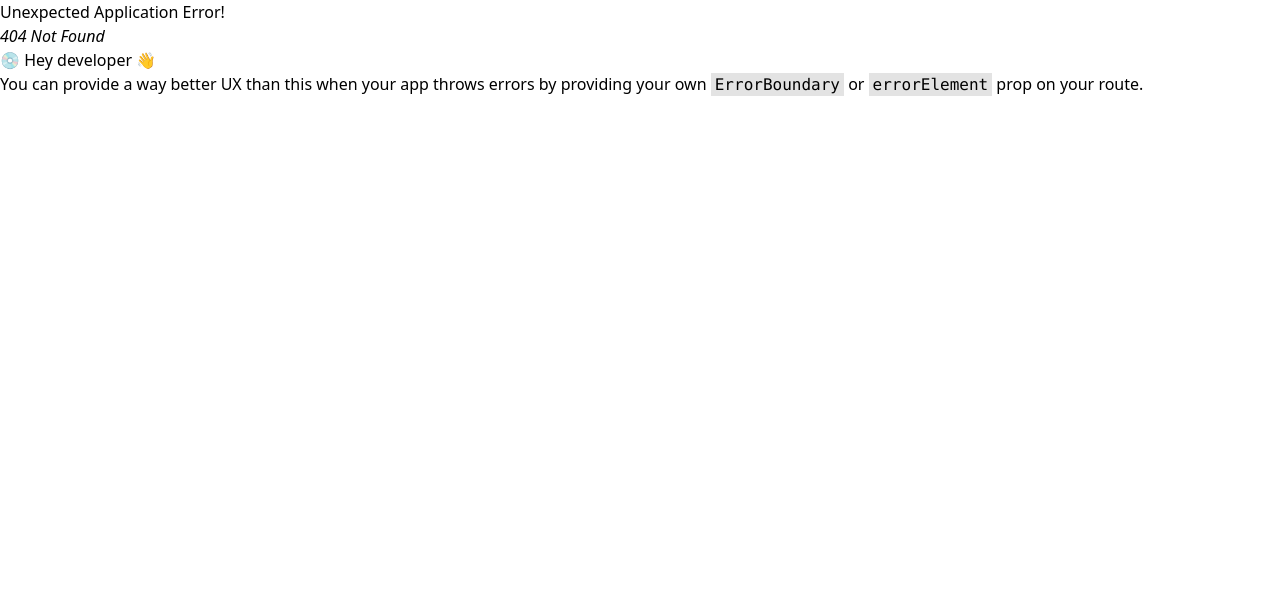
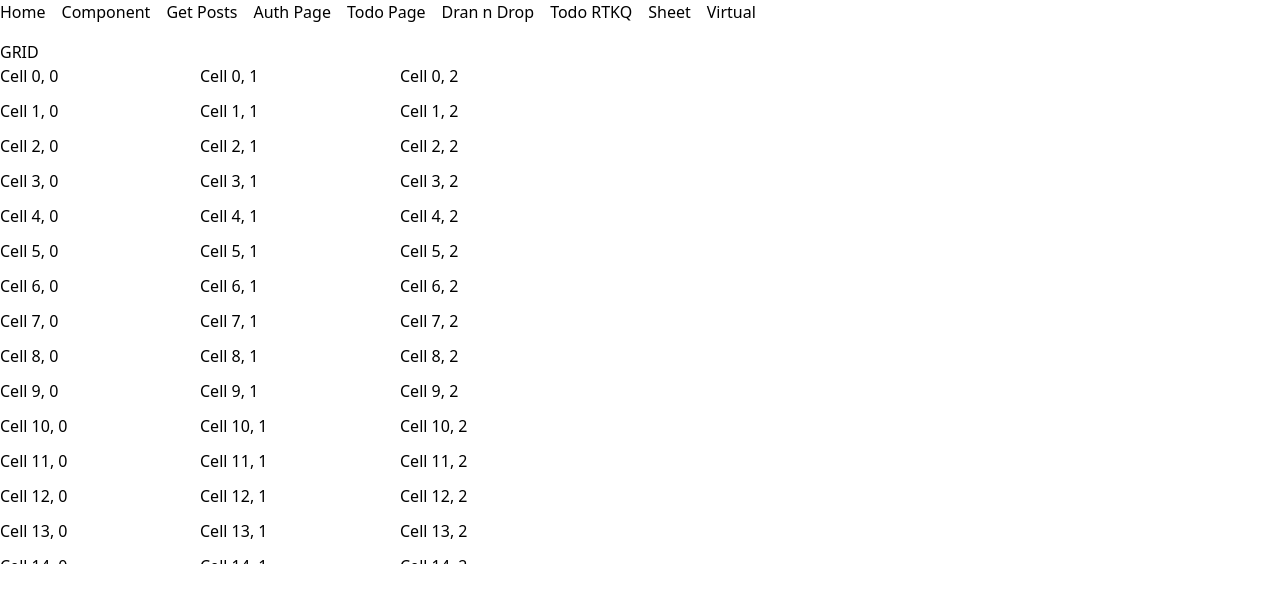
Before and after one commit to FarNys/Type-TestTools, a React (Create React App) app: page /virtual in a window 1280 px wide. Before the commit this address had no page. Shown: the top 602 px of the page. Built offline with nearby package versions, Linux system fonts and the light colour scheme.

Commit message:
+install tanstack/react-virtualize +create virtual page +create a sample virtual grid

```diff
--- a/package.json
+++ b/package.json
@@ -9,6 +9,7 @@
     "@reduxjs/toolkit": "^1.9.1",
     "@tailwindcss/line-clamp": "^0.4.2",
     "@tanstack/react-query-devtools": "^4.19.1",
+    "@tanstack/react-virtual": "^3.0.0-beta.52",
     "@testing-library/jest-dom": "^5.16.5",
     "@testing-library/react": "^13.4.0",
     "@testing-library/user-event": "^13.5.0",
--- a/src/App.tsx
+++ b/src/App.tsx
@@ -1,8 +1,21 @@
-import React, { useState } from "react";
+import React, { useRef, useState } from "react";
 import { Link } from "react-router-dom";
 import Input from "./Components/Actions/Input";
 
 function App() {
+  const [value, setvalue] = useState("");
+  const def = "amir";
+  const inputRef = useRef<any>(null);
+  console.log(inputRef.current);
+
+  const sendHandler = () => {
+    console.log(inputRef.current.value);
+  };
+
+  const blurHandler = () => {
+    console.log(inputRef.current.value);
+  };
+
   return (
     <div className="App" data-testid="app">
       <h1>h1 ALL</h1>
@@ -15,6 +28,17 @@ function App() {
           </div>
           <div className="dd_container">DropDown</div>
           <div className="filler"></div>
+          <input
+            className="border"
+            // onChange={(e) => setvalue(e.target.value)}
+            // value={value}
+            // defaultValue={def}
+            ref={inputRef}
+            onBlur={blurHandler}
+          />
+          <button className="border" onClick={sendHandler}>
+            Send
+          </button>
         </div>
       </div>
     </div>
--- a/src/Components/Layout/Navbar.tsx
+++ b/src/Components/Layout/Navbar.tsx
@@ -12,6 +12,7 @@ const Navbar: React.FC<any> = () => {
       <LinkStyle to="/dnd">Dran n Drop</LinkStyle>
       <LinkStyle to="/todo-rtkq">Todo RTKQ</LinkStyle>
       <LinkStyle to="/sheet">Sheet</LinkStyle>
+      <LinkStyle to="/virtual">Virtual</LinkStyle>
     </div>
   );
 };
--- a/src/Pages/Sheet/Sheet.tsx
+++ b/src/Pages/Sheet/Sheet.tsx
@@ -71,7 +71,7 @@ const Sheet = () => {
 
   useEffect(() => {
     let emptyList = [];
-    for (let i = 0; i < 6; i++) {
+    for (let i = 0; i < 100; i++) {
       const x = {
         name: "Element",
         lastname: "Tera",
--- /dev/null
+++ b/src/Pages/Virtualize/GridVirtualize.tsx
@@ -0,0 +1,91 @@
+import { useVirtualizer } from "@tanstack/react-virtual";
+import React from "react";
+
+const GridVirtualize = () => {
+  const parentRef = React.useRef<any>();
+
+  const rowVirtualizer = useVirtualizer({
+    count: 100,
+    getScrollElement: () => parentRef.current,
+    estimateSize: () => 35,
+    overscan: 5,
+  });
+
+  const columnVirtualizer = useVirtualizer({
+    horizontal: true,
+    count: 20,
+    getScrollElement: () => parentRef.current,
+    estimateSize: () => 200,
+    overscan: 5,
+  });
+
+  return (
+    <>
+      <div
+        ref={parentRef}
+        className="List"
+        style={{
+          height: `500px`,
+          width: `500px`,
+          overflow: "auto",
+        }}
+      >
+        <div
+          style={{
+            height: `${rowVirtualizer.getTotalSize()}px`,
+            width: `${columnVirtualizer.getTotalSize()}px`,
+            position: "relative",
+          }}
+        >
+          {/* {rowVirtualizer.getVirtualItems().map((virtualRow) => (
+            <React.Fragment key={virtualRow.index}>
+              {columnVirtualizer.getVirtualItems().map((virtualColumn) => (
+                <div
+                  key={virtualColumn.index}
+
+                  style={{
+                    position: "absolute",
+                    top: 0,
+                    left: 0,
+                    width: `${virtualColumn.size}px`,
+                    height: `${virtualRow.size}px`,
+                    transform: `translateX(${virtualColumn.start}px) translateY(${virtualRow.start}px)`,
+                  }}
+                >
+                  Cell {virtualRow.index}, {virtualColumn.index}
+                </div>
+              ))}
+            </React.Fragment>
+
+          ))} */}
+          {rowVirtualizer.getVirtualItems().map((virtualRow) => {
+            return (
+              <React.Fragment key={virtualRow.index}>
+                {columnVirtualizer.getVirtualItems().map((virtualColumn) => {
+                  console.log(virtualColumn);
+                  return (
+                    <div
+                      key={virtualColumn.index}
+                      style={{
+                        position: "absolute",
+                        top: 0,
+                        left: 0,
+                        width: `${virtualColumn.size}px`,
+                        height: `${virtualRow.size}px`,
+                        transform: `translateX(${virtualColumn.start}px) translateY(${virtualRow.start}px)`,
+                      }}
+                    >
+                      Cell {virtualRow.index}, {virtualColumn.index}
+                    </div>
+                  );
+                })}
+              </React.Fragment>
+            );
+          })}
+        </div>
+      </div>
+    </>
+  );
+};
+
+export default GridVirtualize;
--- /dev/null
+++ b/src/Pages/Virtualize/TableVirtualize.tsx
@@ -0,0 +1,73 @@
+import { useVirtualizer } from "@tanstack/react-virtual";
+import React from "react";
+
+const TableVirtualize = () => {
+  const parentRef = React.useRef<any>();
+
+  const rowVirtualizer = useVirtualizer({
+    count: 10000,
+    getScrollElement: () => parentRef.current,
+    estimateSize: () => 35,
+    overscan: 5,
+  });
+
+  const columnVirtualizer = useVirtualizer({
+    horizontal: true,
+    count: 100,
+    getScrollElement: () => parentRef.current,
+    estimateSize: () => 100,
+    overscan: 5,
+  });
+
+  return (
+    <>
+      <div
+        className="List mt-6 ml-6"
+        style={{
+          height: `500px`,
+          width: `500px`,
+          overflow: "auto",
+        }}
+      >
+        <table>
+          <thead>
+            <tr>
+              <td>ROW</td>
+            </tr>
+          </thead>
+        </table>
+        <tbody
+          ref={parentRef}
+          style={{
+            height: `${rowVirtualizer.getTotalSize()}px`,
+
+            width: `${columnVirtualizer.getTotalSize()}px`,
+            position: "relative",
+          }}
+        >
+          {rowVirtualizer.getVirtualItems().map((virtualRow) => (
+            <tr key={virtualRow.index}>
+              {columnVirtualizer.getVirtualItems().map((virtualColumn) => (
+                <td
+                  key={virtualColumn.index}
+                  style={{
+                    position: "absolute",
+                    top: 0,
+                    left: 0,
+                    width: `${virtualColumn.size}px`,
+                    height: `${virtualRow.size}px`,
+                    transform: `translateX(${virtualColumn.start}px) translateY(${virtualRow.start}px)`,
+                  }}
+                >
+                  Cell {virtualRow.index}, {virtualColumn.index}
+                </td>
+              ))}
+            </tr>
+          ))}
+        </tbody>
+      </div>
+    </>
+  );
+};
+
+export default TableVirtualize;
--- /dev/null
+++ b/src/Pages/Virtualize/Virtualize.tsx
@@ -0,0 +1,16 @@
+import React from "react";
+
+import GridVirtualize from "./GridVirtualize";
+import TableVirtualize from "./TableVirtualize";
+
+const Virtualize = () => {
+  return (
+    <div>
+      <h3>GRID</h3>
+      <GridVirtualize />
+      {/* <TableVirtualize /> */}
+    </div>
+  );
+};
+
+export default Virtualize;
--- a/src/Routes/routerList.tsx
+++ b/src/Routes/routerList.tsx
@@ -11,6 +11,7 @@ import Sheet from "../Pages/Sheet/Sheet";
 import TodoPage from "../Pages/TodoPage/TodoPage";
 import TodoRTKQ from "../Pages/TodoRTKQ/TodoRTKQ";
 import SheetProvider from "../Pages/Sheet/SheetProvider";
+import Virtualize from "../Pages/Virtualize/Virtualize";
 
 const routerList = createBrowserRouter([
   {
@@ -94,6 +95,15 @@ const routerList = createBrowserRouter([
       </>
     ),
   },
+  {
+    path: "/virtual",
+    element: (
+      <>
+        <Navbar />
+        <Virtualize />
+      </>
+    ),
+  },
 ]);
 
 export default routerList;
```
Also changed, not shown: 1 other file (tests, documents, lock files or other folders).
